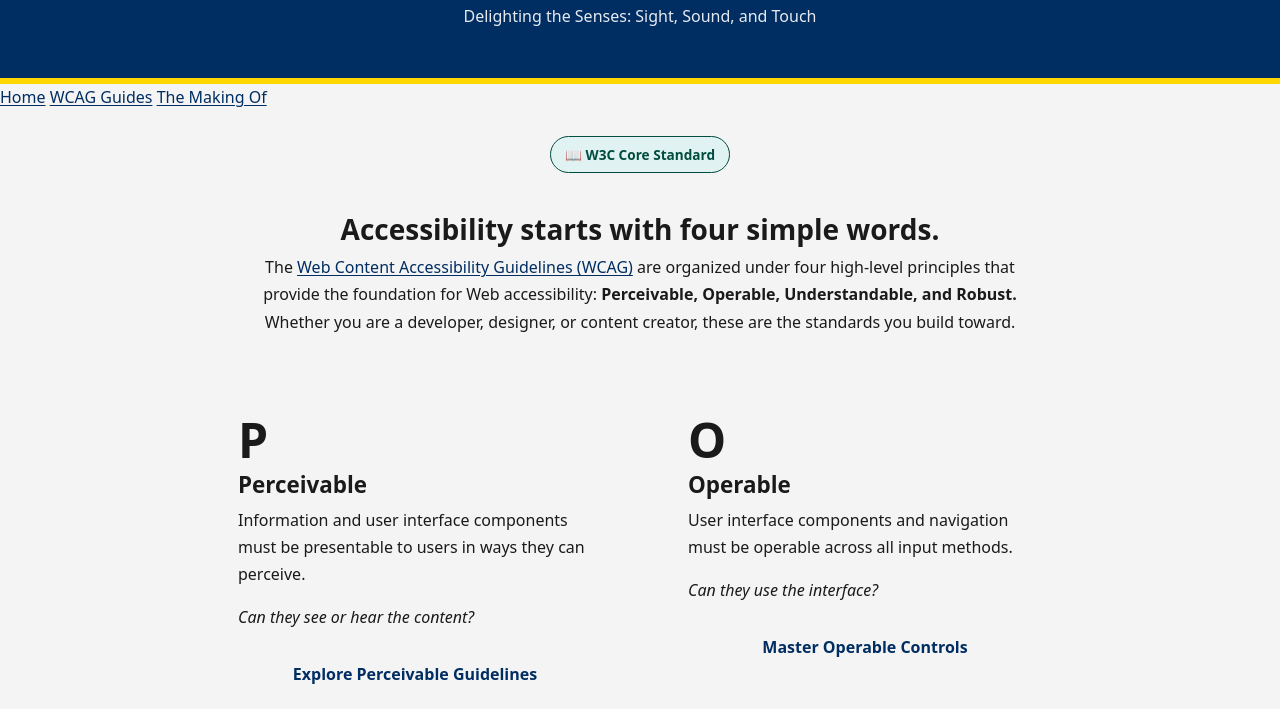
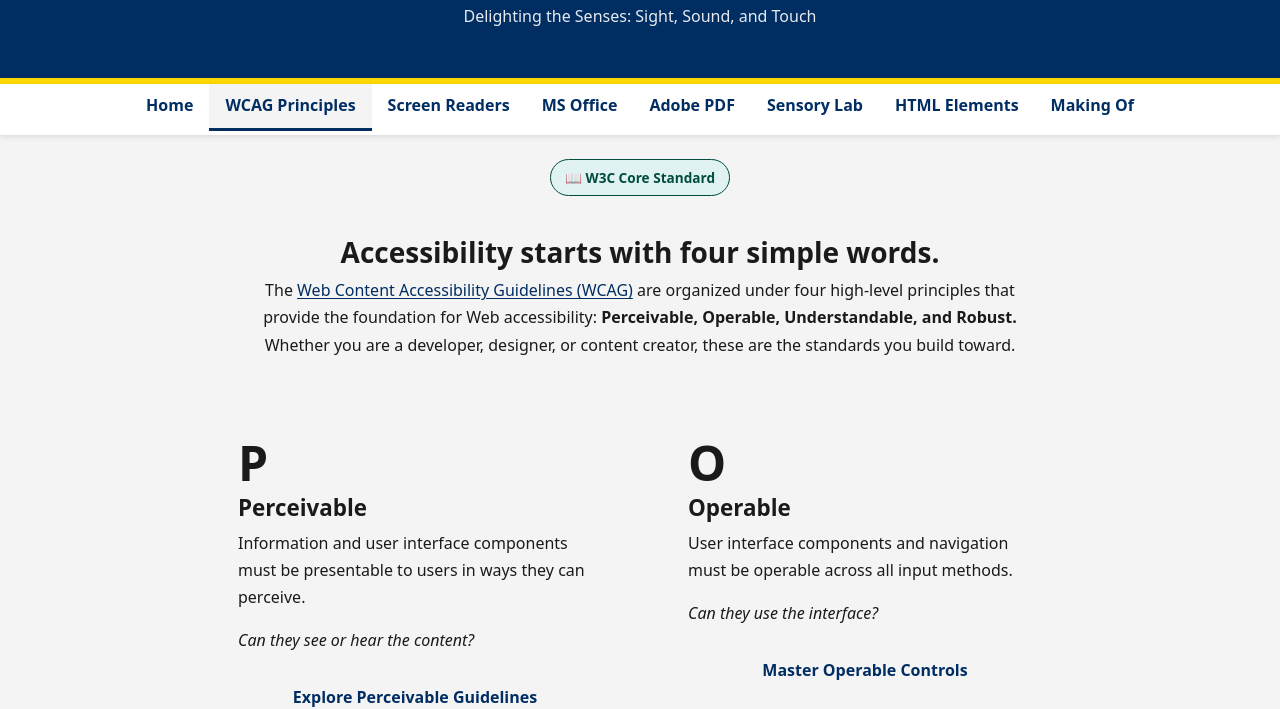
Before and after one commit to ThirstyHead/simpleaccess, a website: page guides/wcag/index.html in a window 1280 px wide. Shown: the part 96-805 px from the top of the page. Drawn offline with Linux system fonts and the light colour scheme.

Commit message:
fix: restore global navigation to WCAG guides hub

```diff
--- a/guides/wcag/index.html
+++ b/guides/wcag/index.html
@@ -70,11 +70,7 @@
 
     <ds-header></ds-header>
 
-    <ds-nav>
-        <a href="/">Home</a>
-        <a href="/guides/wcag" aria-current="page">WCAG Guides</a>
-        <a href="/guides/makingof">The Making Of</a>
-    </ds-nav>
+    <ds-nav></ds-nav>
 
     <main id="main-content" class="l-container">
 
```
